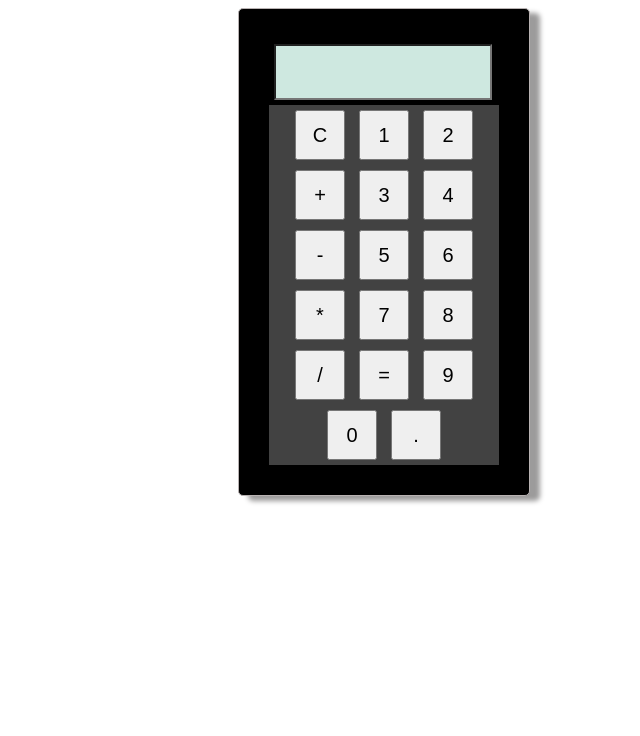
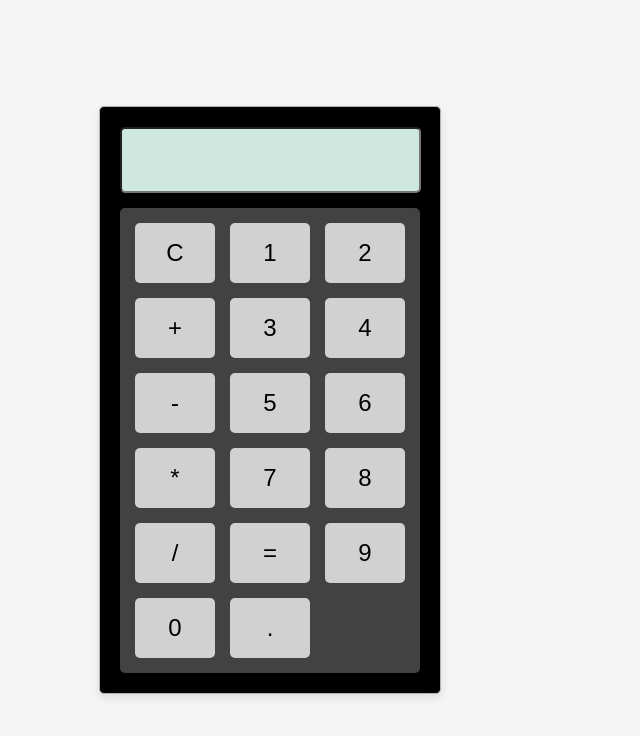
Before and after one commit to sahin-creator/calculator, a plain HTML site: page index.html in a window 1280 px wide. Shown: the whole page, without its empty margins (370-1010 px from the left). Drawn offline with Linux system fonts and the light colour scheme.

Commit message:
Update index.html

```diff
--- a/index.html
+++ b/index.html
@@ -5,35 +5,69 @@
   <meta name="viewport" content="width=device-width, initial-scale=1.0">
   <title>Calculator</title>
   <style>
-    .outline{
+    body {
+      display: flex;
+      flex-direction: column;
+      justify-content: center;
+      align-items: center;
+      height: 100vh;
+      margin: 0;
+      background-color: #f5f5f5;
+    }
+    .outline {
       border: 1px solid rgb(184, 178, 178);
-      padding: 30px;
-      margin-left: 600px;
-      width: 230px;
+      padding: 20px;
+      width: 100%;
+      max-width: 400px; /* Larger maximum width for mobile */
       background-color: black;
       border-radius: 5px;
-      box-shadow: 10px 5px 5px rgb(156, 155, 155);
-
+      box-shadow: 0px 4px 10px rgba(0, 0, 0, 0.1);
     }
-    .btn-container{
+    #display {
+      height: 60px;
+      width: 95%;
+      margin-bottom: 15px;
+      font-size: 1.5rem; /* Larger font for display */
+      background-color: rgb(206, 232, 224);
+      text-align: right;
+      padding-right: 10px;
+      border-radius: 5px;
+    }
+    .btn-container {
+      display: grid;
+      grid-template-columns: repeat(3, 1fr);
+      gap: 15px;
+      background-color: rgb(66, 66, 66);
+      padding: 15px;
+      border-radius: 5px;
+    }
+    .btn {
+      padding: 15px;
+      font-size: 1.5rem; /* Larger button font size */
+      background-color: #d1d1d1;
+      border: none;
+      border-radius: 5px;
+      cursor: pointer;
+      height: 60px; /* Larger button height */
       display: flex;
+      align-items: center;
       justify-content: center;
-      flex-wrap: wrap;
-      background-color:rgb(66, 66, 66);
     }
-    #display{
-      height: 50px;
-      width: 210px;
-      margin: 5px;
+    .btn:active {
+      background-color: #a1a1a1;
+    }
+    /* Responsive adjustments for larger screens */
+    @media (min-width: 600px) {
+      .outline {
+        width: 90%;
+        max-width: 300px;
+      }
+      .btn {
+        font-size: 24px;
+      }
+      #display {
         font-size: large;
-      background-color: rgb(206, 232, 224);
       }
-    .btn{
-      padding: 10px;
-      margin: 5px;
-      height: 50px;
-      width: 50px;
-      font-size: 20px;
     }
   </style>
 </head>
@@ -41,40 +75,28 @@
   <div class="outline">
     <input id="display" readonly>
     <div class="btn-container">
-      <div>
       <button class="btn" onclick="Display='';document.querySelector('#display').value=Display;">C</button>
       <button class="btn" onclick="Display=Display+'1';document.querySelector('#display').value=Display;">1</button>
       <button class="btn" onclick="Display=Display+'2';document.querySelector('#display').value=Display;">2</button>
-      </div>
-      <div>
       <button class="btn" onclick="Display=Display+'+';document.querySelector('#display').value=Display;">+</button>
       <button class="btn" onclick="Display=Display+'3';document.querySelector('#display').value=Display;">3</button>
       <button class="btn" onclick="Display=Display+'4';document.querySelector('#display').value=Display;">4</button>
-      </div>
-      <div>
       <button class="btn" onclick="Display=Display+'-';document.querySelector('#display').value=Display;">-</button>
       <button class="btn" onclick="Display=Display+'5';document.querySelector('#display').value=Display;">5</button>
       <button class="btn" onclick="Display=Display+'6';document.querySelector('#display').value=Display;">6</button>
-      </div>
-      <div>
       <button class="btn" onclick="Display=Display+'*';document.querySelector('#display').value=Display;">*</button>
       <button class="btn" onclick="Display=Display+'7';document.querySelector('#display').value=Display;">7</button>
       <button class="btn" onclick="Display=Display+'8';document.querySelector('#display').value=Display;">8</button>
-      </div>
-      <div>
       <button class="btn" onclick="Display=Display+'/';document.querySelector('#display').value=Display;">/</button>
       <button class="btn" onclick="let result=eval(Display);Display=result;document.querySelector('#display').value=Display;">=</button>
       <button class="btn" onclick="Display=Display+'9';document.querySelector('#display').value=Display;">9</button>
-      </div>
-      <div>
       <button class="btn" onclick="Display=Display+'0';document.querySelector('#display').value=Display;">0</button>
       <button class="btn" onclick="Display=Display+'.';document.querySelector('#display').value=Display;">.</button>
     </div>
   </div>
-  </div>
   <script>
-    let Display='';
-    document.querySelector('#display').value=Display;
+    let Display = '';
+    document.querySelector('#display').value = Display;
   </script>
 </body>
 </html>
```
Lines whose indentation alone changed are shown as unchanged.
